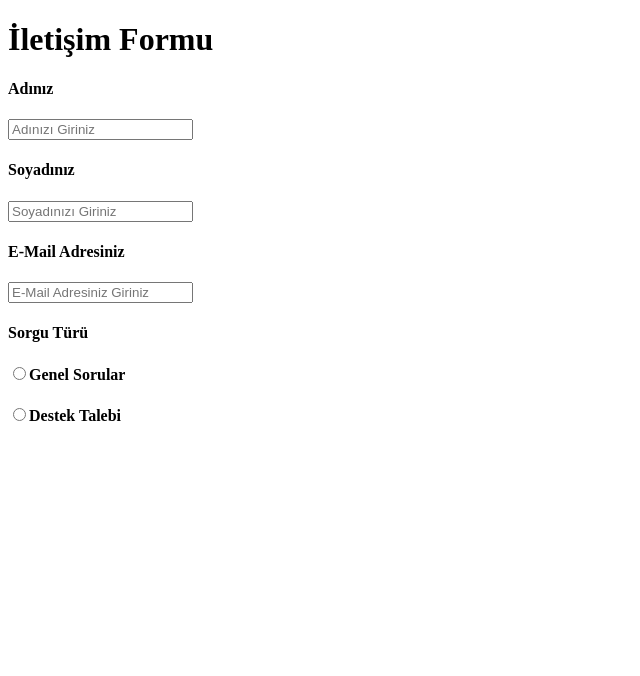
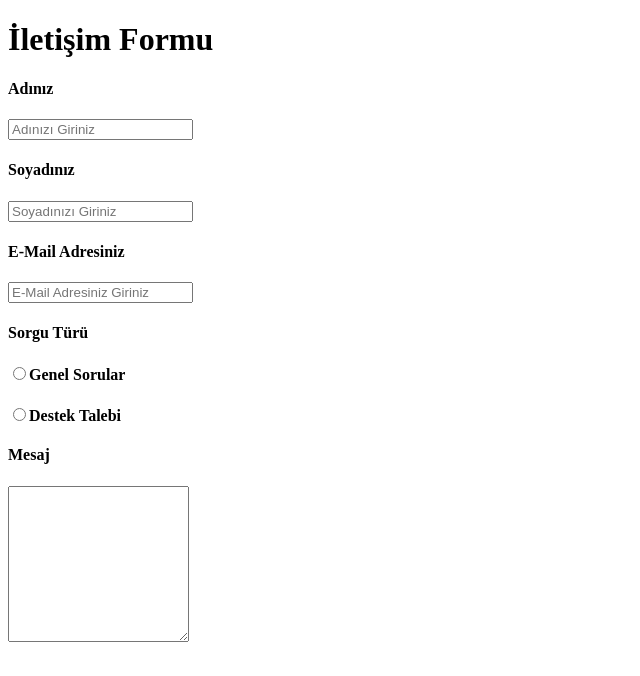
Before and after one commit to dursunkokturk/Front-End-School-React-JS-Project-Contact-Form-V1, a React (Vite) app: page / in a window 1280 px wide. Shown: the top 676 px of the page, without its empty margins (0-640 px from the left). Built offline with nearby package versions, Linux system fonts and the light colour scheme.

Commit message:
src klasoru icindeki app.jsx dosyasinda form elementi icinde kullanicidan alinacak geri bildirim alani olusturuldu

```diff
--- a/src/App.jsx
+++ b/src/App.jsx
@@ -29,6 +29,10 @@ export default function App() {
             Destek Talebi
           </h4>
         </div>
+        <div>
+          <h4>Mesaj</h4>
+          <textarea name="" id="" rows={10}></textarea>
+        </div>
       </form>
     </>
   )
```
